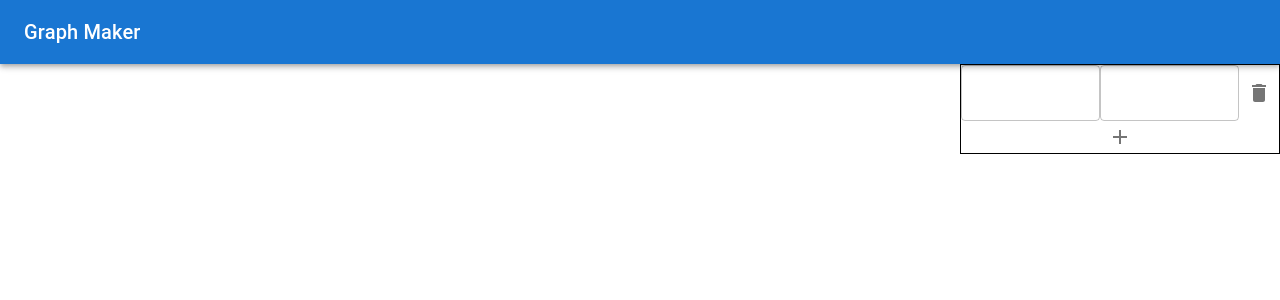
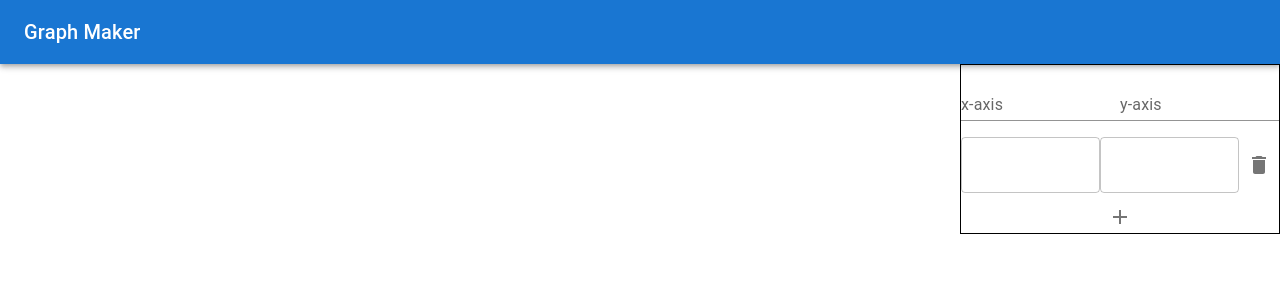
Before and after one commit to Skyrlon/graph-maker, a React (Create React App) app: page / in a window 1280 px wide. Shown: the top 300 px of the page. Built offline with nearby package versions, Linux system fonts and the light colour scheme.

Commit message:
Add input to name axis

```diff
--- a/src/DataInputs.jsx
+++ b/src/DataInputs.jsx
@@ -9,6 +9,10 @@ const StyledDataInputs = styled(Box)`
   display: flex;
   flex-direction: column;
   align-items: center;
+  & > * {
+    margin-top: 0.5rem;
+    margin-bottom: 0.5rem;
+  }
 `;
 
 function DataInputs() {
@@ -56,10 +60,25 @@ function DataInputs() {
 
   return (
     <StyledDataInputs>
+      <Box
+        sx={{
+          display: "flex",
+          flexDirection: "row",
+          justifyContent: "space-between",
+        }}
+      >
+        <TextField label="x-axis" variant="standard"></TextField>
+        <TextField label="y-axis" variant="standard"></TextField>
+      </Box>
+
       {inputs.map((input) => (
         <Box
           key={input.position}
-          sx={{ display: "flex", flexDirection: "row" }}
+          sx={{
+            display: "flex",
+            flexDirection: "row",
+            justifyContent: "space-between",
+          }}
         >
           <TextField
             type="number"
```
